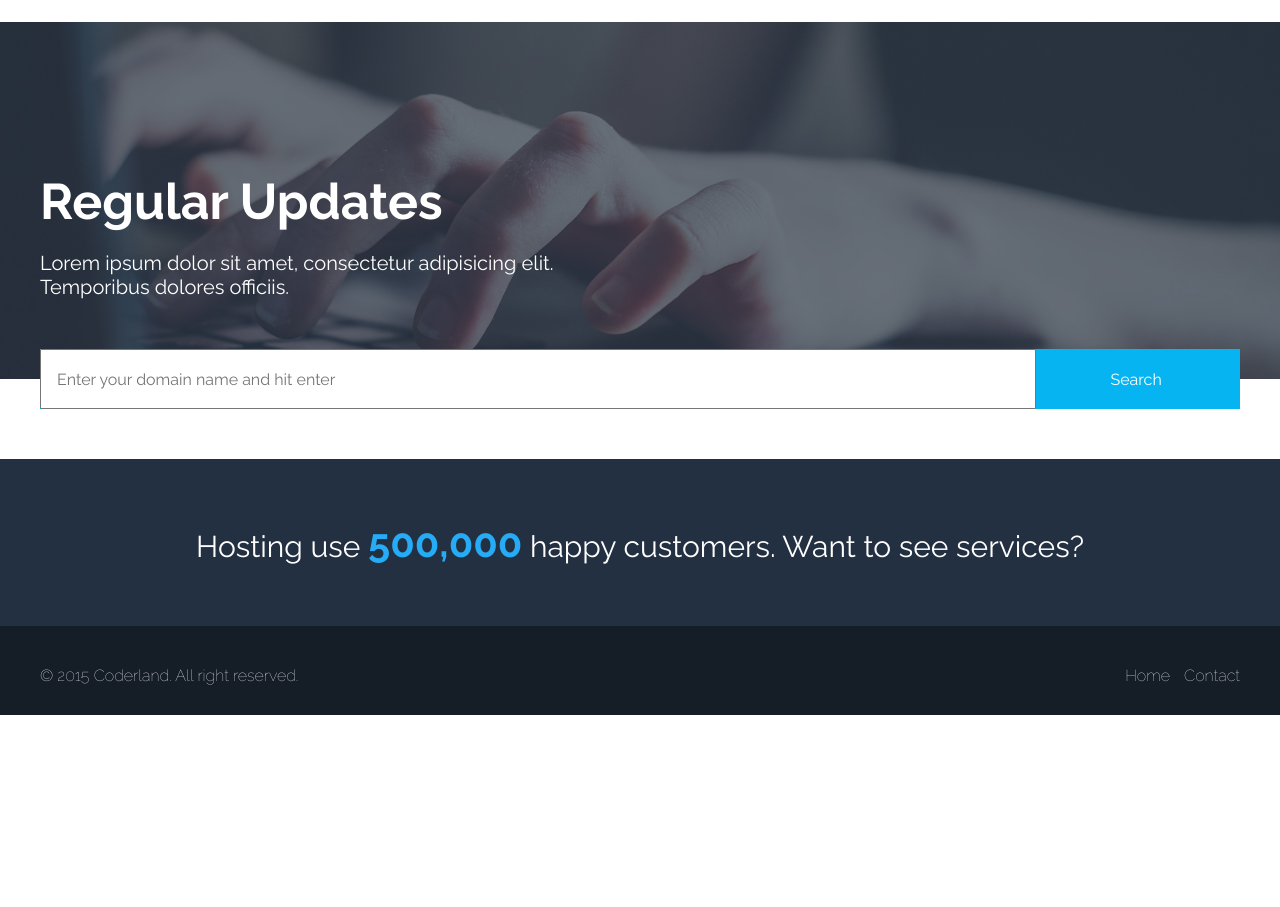
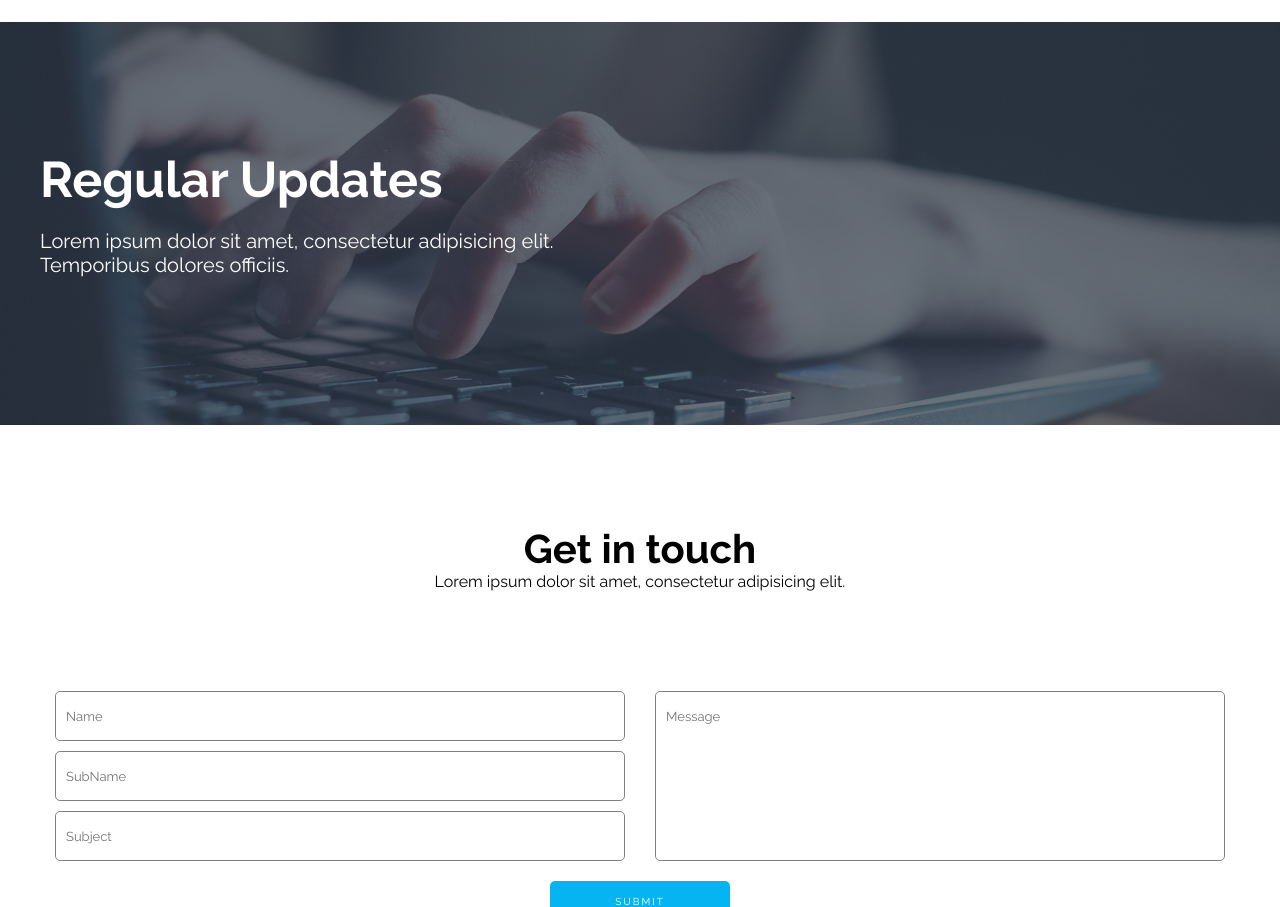
Before and after one commit to mariano-miguel/tp-01-ch, a plain HTML site: page contact.html in a window 1280 px wide. Shown: the part 47-954 px from the top of the page. Before the commit the page ends 800 px from the top, so only its background shows below. Drawn offline with Linux system fonts and the light colour scheme.

Commit message:
contact index desktop

```diff
--- a/contact.html
+++ b/contact.html
@@ -26,17 +26,33 @@
   </header>
 
   <!-- banner -->
-  <div id="banner-contact">
+  <div id="banner2">
     <div class="container">
-      <h2 class="banner-title">Regular Updates</h2>
-      <p class="banner-text">Lorem ipsum dolor sit amet, consectetur adipisicing elit. <br>Temporibus dolores officiis.</p>
-
-      <form action="" class="register">
-        <input type="email" placeholder="Enter your domain name and hit enter">
-        <button type="submit">Search</button>
-      </form>
+      <h2 class="banner2-title">Regular Updates</h2>
+      <p class="banner2-text">Lorem ipsum dolor sit amet, consectetur adipisicing elit. <br>Temporibus dolores officiis.</p>
     </div>
   </div>
+
+<!-- form -->
+  <section class="container">
+    <h2 class="title-services">Get in touch</h2>
+    <p>Lorem ipsum dolor sit amet, consectetur adipisicing elit.</p>
+
+    <form action="" class="contact-form">
+      <article class="left-form">
+        <input type="text" placeholder="Name">
+        <input type="text" placeholder="SubName">
+        <input type="text" placeholder="Subject">
+      </article>
+      <article class="right-form">
+        <input type="textarea" placeholder="Message">
+      </article>
+    <div class="cleaner"></div>
+      <article class="contact-button">
+        <button class="button-form" type="submit">Submit</button>
+      </article>
+    </form>
+  </section>
 
   <!-- footer -->
   <footer class="main-footer">
--- a/css/style.css
+++ b/css/style.css
@@ -345,10 +345,72 @@ figure{
 
 /* Start Contact Section */
 
-#banner-contact{
+#banner2{
   background: url(../images/indexbanner-bg2.jpg) center top no-repeat;
   background-size: cover;
+  padding: 10% 0;
 }
+
+.banner2-title{
+  font-size: 50px;
+  color: #fff;
+  margin: 0;
+}
+
+.banner2-text{
+  font-size: 20px;
+  color: #fff;
+}
+.contact-form {
+  width:100%;
+}
+.left-form, .right-form {
+  width: 50%;
+  float: left;
+
+}
+
+
+.left-form input{
+  border:solid 1px grey;
+  width: 95%;
+  height: 50px;
+  font-size: 13px;
+  font-family: inherit;
+  border-radius: 5px;
+  padding-left: 10px;
+  margin: 0 2.5% 10px 2.5%;
+  float: left;
+}
+
+.right-form input{
+  border:solid 1px grey;
+  width: 95%;
+  height: 170px;
+  font-size: 13px;
+  font-family: inherit;
+  border-radius: 5px;
+  padding-left: 10px;
+  margin: 0 2.5%;
+  float: right;
+  padding-bottom: 120px;
+}
+.contact-button {
+  width:100%;
+  margin:10px auto;
+  text-align: center;
+}
+.button-form {
+  border: none;
+  background-color: #06B4F2;
+  width: 15%;
+  height: 40px;
+  color: #fff;
+  border-radius: 5px;
+  font-family: inherit;
+  font-size: 10px;
+  text-transform: uppercase;
+  letter-spacing: 2px;
 
 /* Finish Contact Section*/
 
```
